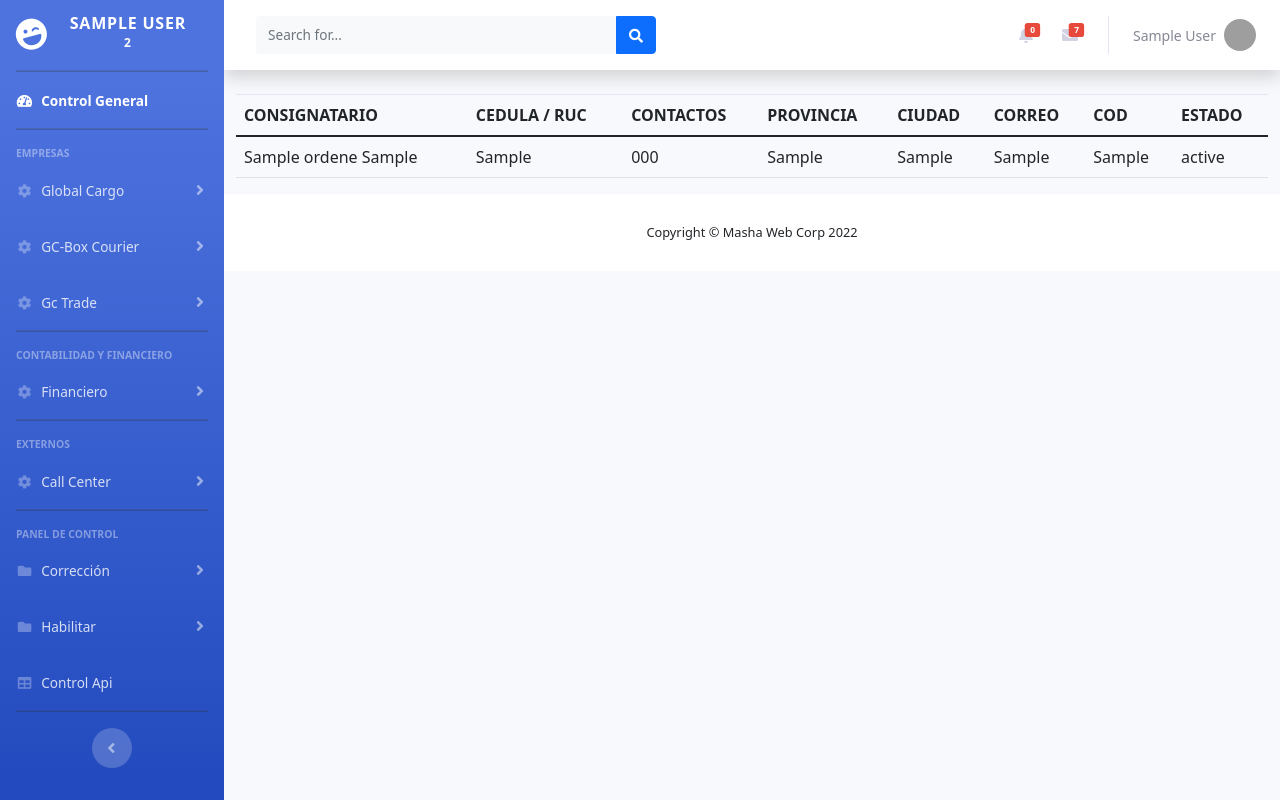
After one commit to Alej1405/global2, a PHP site: page /sistema/USUARIOS/ver_paquetesgc.php in a window 1280 px wide. The commit adds this page. Run offline with PHP 8.4, Linux system fonts and the light colour scheme; the visitor is signed in with stand-in values (Sample User, id 1); tables that the repository leaves empty or names only in its code hold one stand-in row (values such as "Sample post"); some libraries are stand-ins or nearby versions; grey boxes are pictures that could not be loaded.

Commit message:
inicio de control de paqueteria

```diff
--- a/includes/templates/headersis2.php
+++ b/includes/templates/headersis2.php
@@ -280,12 +280,13 @@
             </a>
             <div id="collapseTwo" class="collapse " aria-labelledby="headingTwo" data-parent="#accordionSidebar">
                 <div class="bg-white py-2 collapse-inner rounded">
-                    <!-- <h6 class="collapse-header">Actualización:</h6>
+                    <h6 class="collapse-header">Actualización:</h6>
                     <a class="collapse-item" href="seguimiento_actu.php">Actualizar estados.</a>
                     <h6 class="collapse-header">Seguimiento:</h6>
-                    <a class="collapse-item" href="./vercargas.php">Control Genreal.</a> -->
+                    <a class="collapse-item" href="vercargas.php">Control Genreal.</a>
                 </div>
             </div>
+
         </li>
         <?php endif;?>
             <!-- CONTROL DE BODEGA Y PAQUETES POR CORREO FILTRO POR RESPONSABILIDAD DE GESTION -->
@@ -311,15 +312,17 @@
                     </div>
                 </li>
                 <li class="nav-item">
-                    <a class="nav-link collapsed" href="#" data-toggle="collapse" data-target="#collapseBODE33"
-                        aria-expanded="true" aria-controls="collapseBODE33">
+                    <a class="nav-link collapsed" href="#" data-toggle="collapse" data-target="#collapseTwo"
+                        aria-expanded="true" aria-controls="collapseTwo">
                         <i class="fas fa-fw fa-cog"></i>
-                        <span>Dep. Financiero</span>
+                        <span>GC-GO Coordinacion</span>
                     </a>
-                    <div id="collapseBODE33" class="collapse " aria-labelledby="headingBODE33" data-parent="#accordionSidebar">
+                    <div id="collapseTwo" class="collapse " aria-labelledby="headingTwo" data-parent="#accordionSidebar">
                         <div class="bg-white py-2 collapse-inner rounded">
-                            <h6 class="collapse-header">Seguimiento:</h6>
-                            <a class="collapse-item" href="li_depositos.php">Estado de Cuenta</a>
+                            <h6 class="collapse-header">Clientes:</h6>
+                            <a class="collapse-item" href="ver_clientesgc.php">Ver registros.</a>
+                            <h6 class="collapse-header">Paquetes:</h6>
+                            <a class="collapse-item" href="ver_paquetesgc.php">Asignacion.</a>
                         </div>
                     </div>
                 </li>
@@ -346,15 +349,17 @@
                     </div>
                 </li>
                 <li class="nav-item">
-                    <a class="nav-link collapsed" href="#" data-toggle="collapse" data-target="#collapseBODE44"
-                        aria-expanded="true" aria-controls="collapseBODE44">
+                    <a class="nav-link collapsed" href="#" data-toggle="collapse" data-target="#collapse00"
+                        aria-expanded="true" aria-controls="collapse00">
                         <i class="fas fa-fw fa-cog"></i>
-                        <span>Dep. Financiero</span>
+                        <span>GC-GO Coordinacion</span>
                     </a>
-                    <div id="collapseBODE44" class="collapse " aria-labelledby="headingBODE44" data-parent="#accordionSidebar">
+                    <div id="collapse00" class="collapse " aria-labelledby="heading00" data-parent="#accordionSidebar">
                         <div class="bg-white py-2 collapse-inner rounded">
-                            <h6 class="collapse-header">Seguimiento:</h6>
-                            <a class="collapse-item" href="li_depositos.php">Estado de Cuenta</a>
+                            <h6 class="collapse-header">Clientes:</h6>
+                            <a class="collapse-item" href="ver_clientesgc.php">Ver registros.</a>
+                            <h6 class="collapse-header">Paquetes:</h6>
+                            <a class="collapse-item" href="ver_paquetesgc.php">Asignacion.</a>
                         </div>
                     </div>
                 </li>
--- /dev/null
+++ b/sistema/USUARIOS/ver_paquetesgc.php
@@ -0,0 +1,64 @@
+<?php
+
+    //incluye el header
+    require '../../includes/funciones.php';
+    $auth = estaAutenticado();
+
+    if (!$auth) {
+        header('location: index.php');
+    }
+
+    require '../../includes/config/database.php';
+    incluirTemplate('headersis2');
+
+    //coneccion api
+    conectarDB3();
+    $db3 =conectarDB3();
+
+    //coneccion callcenter
+    conectarDB4();
+    $db4 =conectarDB4();
+
+
+     //ARRAY DE ERRORES PARA LA ALERTAS
+        $errores = [];
+
+    //query para consultar los clientes registrados
+            $consulta_clientes = "SELECT * FROM ordenes";
+            $eje_clientes = mysqli_query($db4, $consulta_clientes);
+
+?>
+<body class="bg-gradient-primary">
+    <div class="container">
+        <table class="table table-hover">
+            <thead>
+                <tr>
+                    <th>CONSIGNATARIO</th>
+                    <th>CEDULA / RUC</th>
+                    <th>CONTACTOS</th>
+                    <th>PROVINCIA</th>
+                    <th>CIUDAD</th>
+                    <th>CORREO</th>
+                    <th>COD</th>
+                    <th>ESTADO</th>
+                </tr>
+            </thead>
+            <tbody>
+                <?php while($array_clientes = mysqli_fetch_assoc($eje_clientes)):?>
+                    <tr>
+                        <td><?php echo $array_clientes['nombre']." ".$array_clientes['apellido']; ?></td>
+                        <td><?php echo $array_clientes['cedula']; ?></td>
+                        <td><?php echo $array_clientes['telefono']; ?></td>
+                        <td><?php echo $array_clientes['provincia']; ?></td>
+                        <td><?php echo $array_clientes['ciudad']; ?></td>
+                        <td><?php echo $array_clientes['correo']; ?></td>
+                        <td><?php echo $array_clientes['cod']; ?></td>
+                        <td><?php echo $array_clientes['estado']; ?></td>
+                    </tr>
+                <?php endwhile; ?>
+            </tbody>
+        </table>
+    </div>
+<?php
+    incluirTemplate('fottersis');
+?>
```
Also changed, not shown: sistema/EXTERNOS/nuevo_envio.php (+10 -13 lines), sistema/USUARIOS/ver_clientesgc.php (added, +60 -0 lines).
